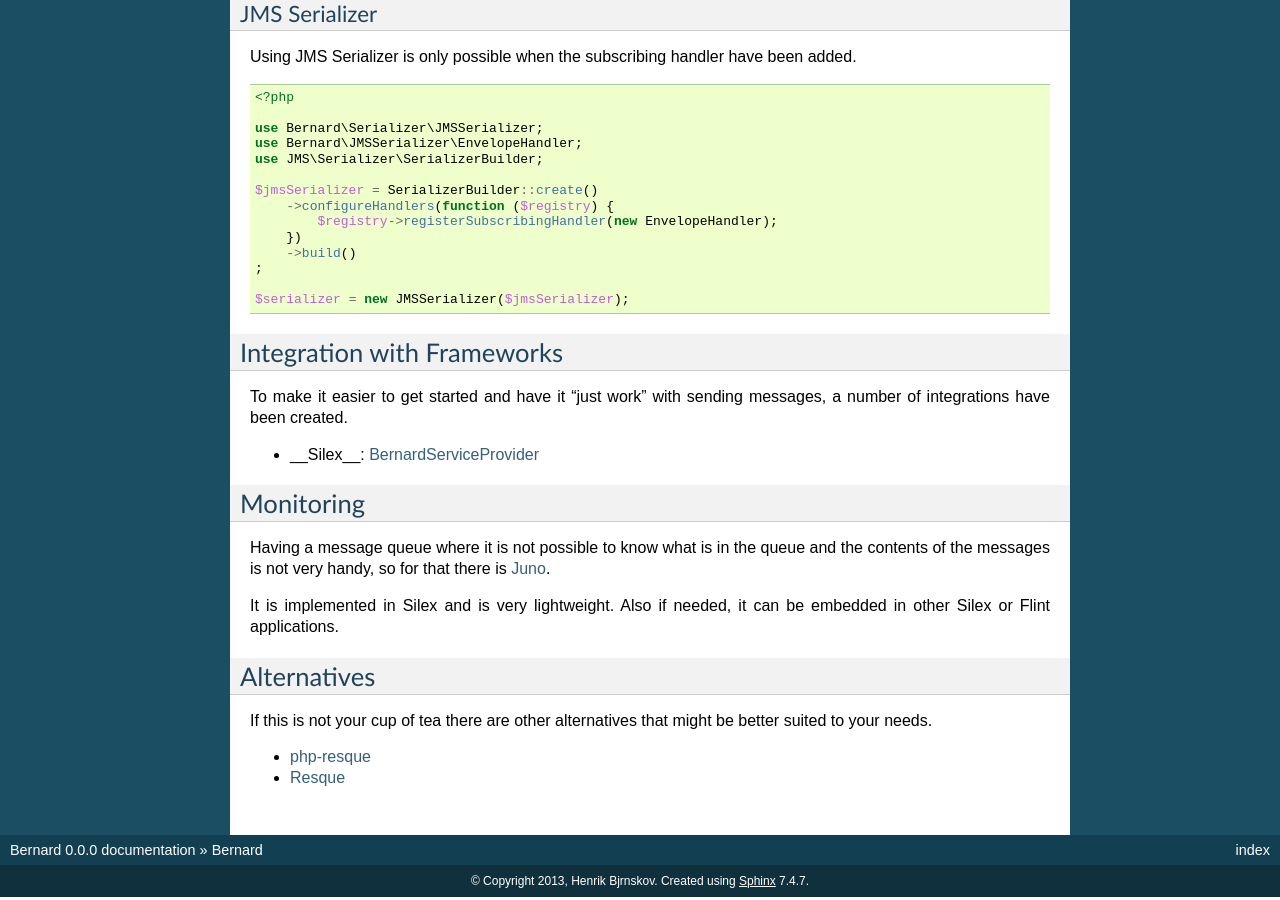
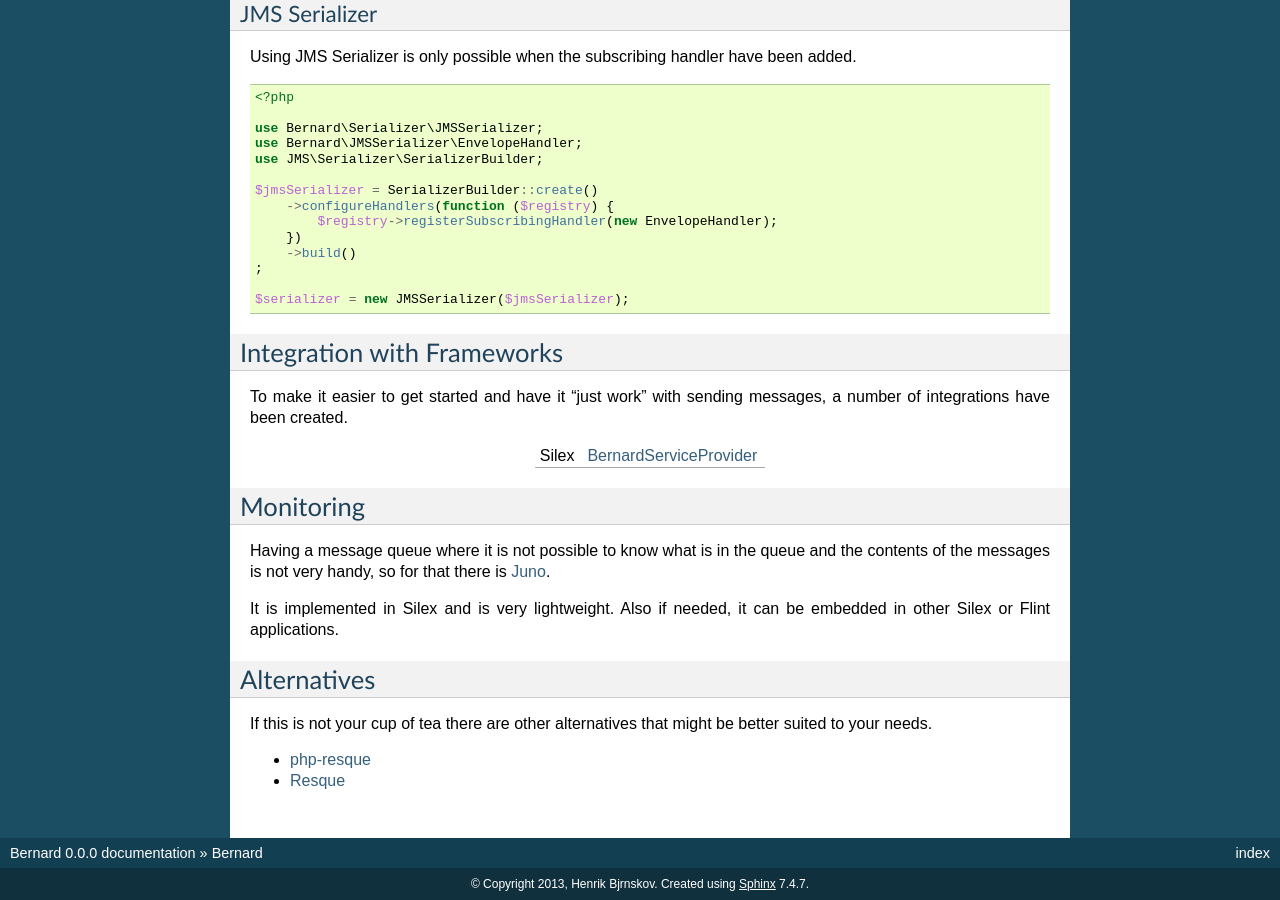
Before and after one commit to bernardphp/bernard, a Sphinx documentation site: the page built from doc/index.rst, in a window 1280 px wide and 900 px high, scrolled down 3848 px. Built offline with Sphinx 7.4.7, drawn with Linux system fonts in a browser that asks for light colours.

Commit message:
use table for framework integrations

```diff
--- a/doc/index.rst
+++ b/doc/index.rst
@@ -270,7 +270,9 @@
 To make it easier to get started and have it "just work" with sending messages,
 a number of integrations have been created.
 
-* __Silex__: `BernardServiceProvider <https://github.com/henrikbjorn/BernardServiceProvider>`_
++-------+-----------------------------------------------------------------------------------+
+| Silex | `BernardServiceProvider <https://github.com/henrikbjorn/BernardServiceProvider>`_ |
++-------+-----------------------------------------------------------------------------------+
 
 Monitoring
 ----------
```
